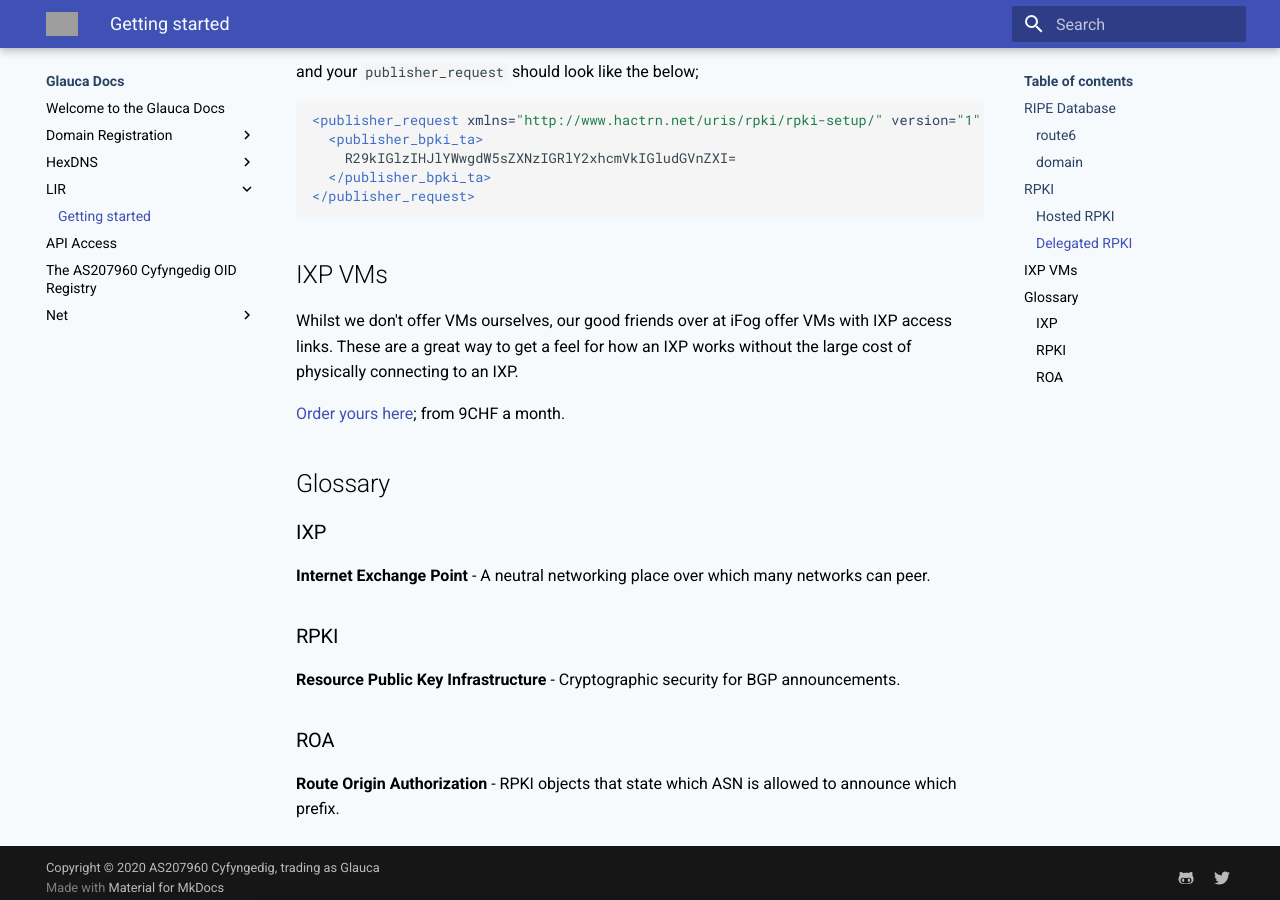
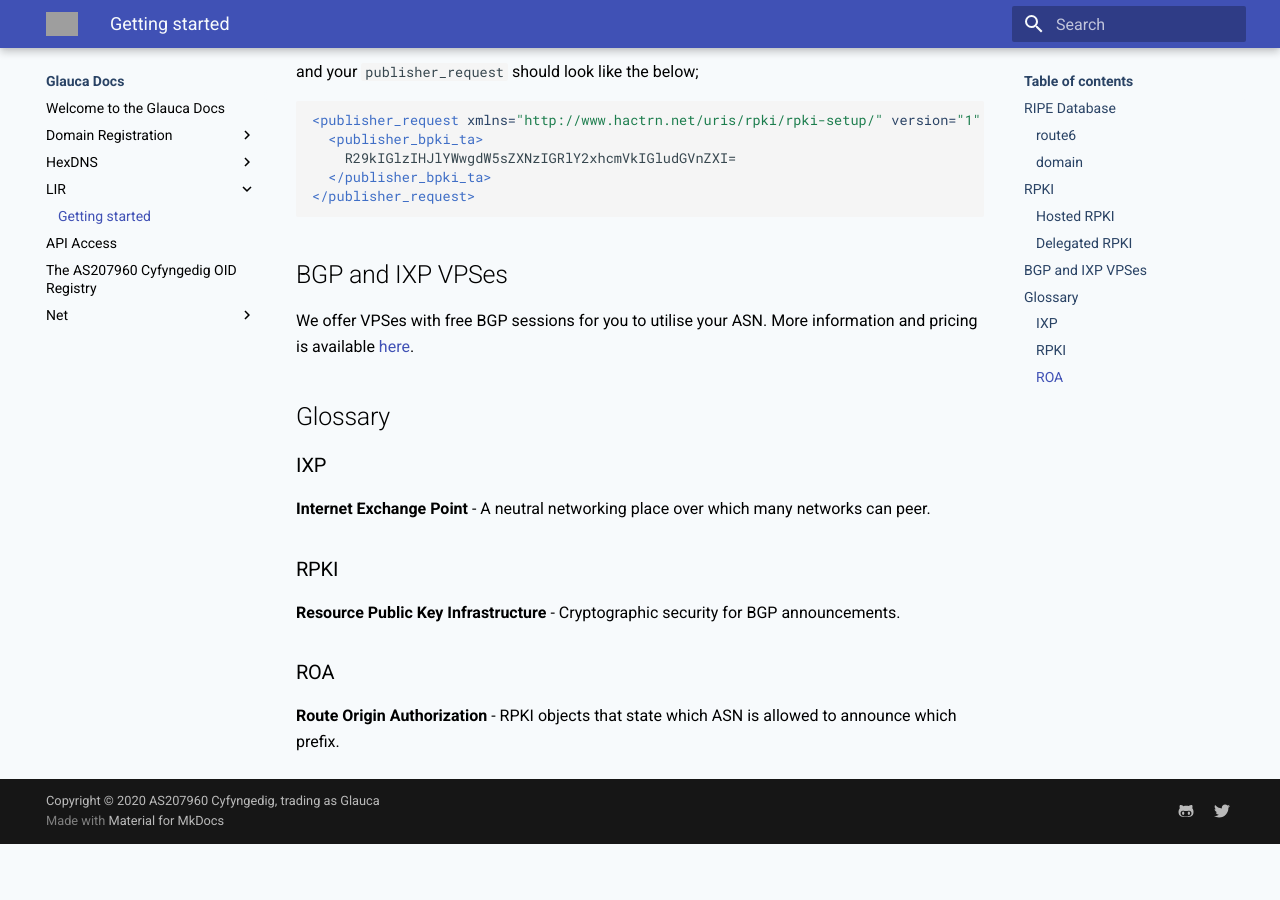
Before and after one commit to AS207960/docs, an MkDocs documentation site: the page built from docs/lir/getting-started.md, in a window 1280 px wide and 900 px high, scrolled down 1909 px. Built offline with MkDocs 1.6.1 and Material for MkDocs 9.7.7, drawn with Linux system fonts in a browser that asks for light colours; after the commit the page ends 2753 px from its top, so only the background shows below that; grey boxes are pictures that could not be loaded.

Commit message:
add links to VPSes

````diff
--- a/docs/lir/getting-started.md
+++ b/docs/lir/getting-started.md
@@ -100,13 +100,10 @@
 </publisher_request>
 ```
 
-## IXP VMs
+## BGP and IXP VPSes
 
-Whilst we don't offer VMs ourselves, our good friends over at iFog offer VMs
-with IXP access links. These are a great way to get a feel for how an IXP
-works without the large cost of physically connecting to an IXP.
-
-[Order yours here](https://my.ifog.ch/order/main/packages/ixp-vm/?group_id=19&a=ODg=); from 9CHF a month.
+We offer VPSes with free BGP sessions for you to utilise your ASN.
+More information and pricing is available [here](https://glauca.digital/colo-vps/).
 
 ## Glossary
 
````
